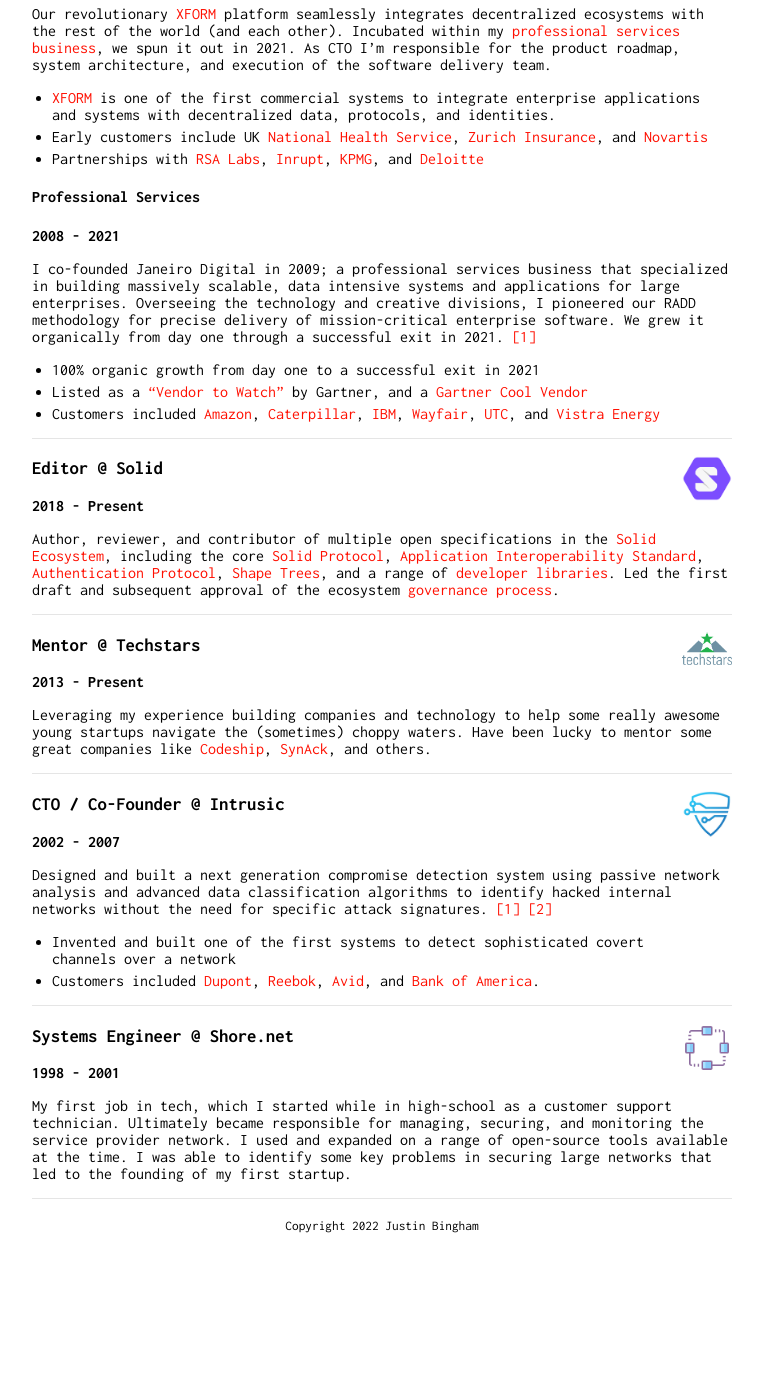
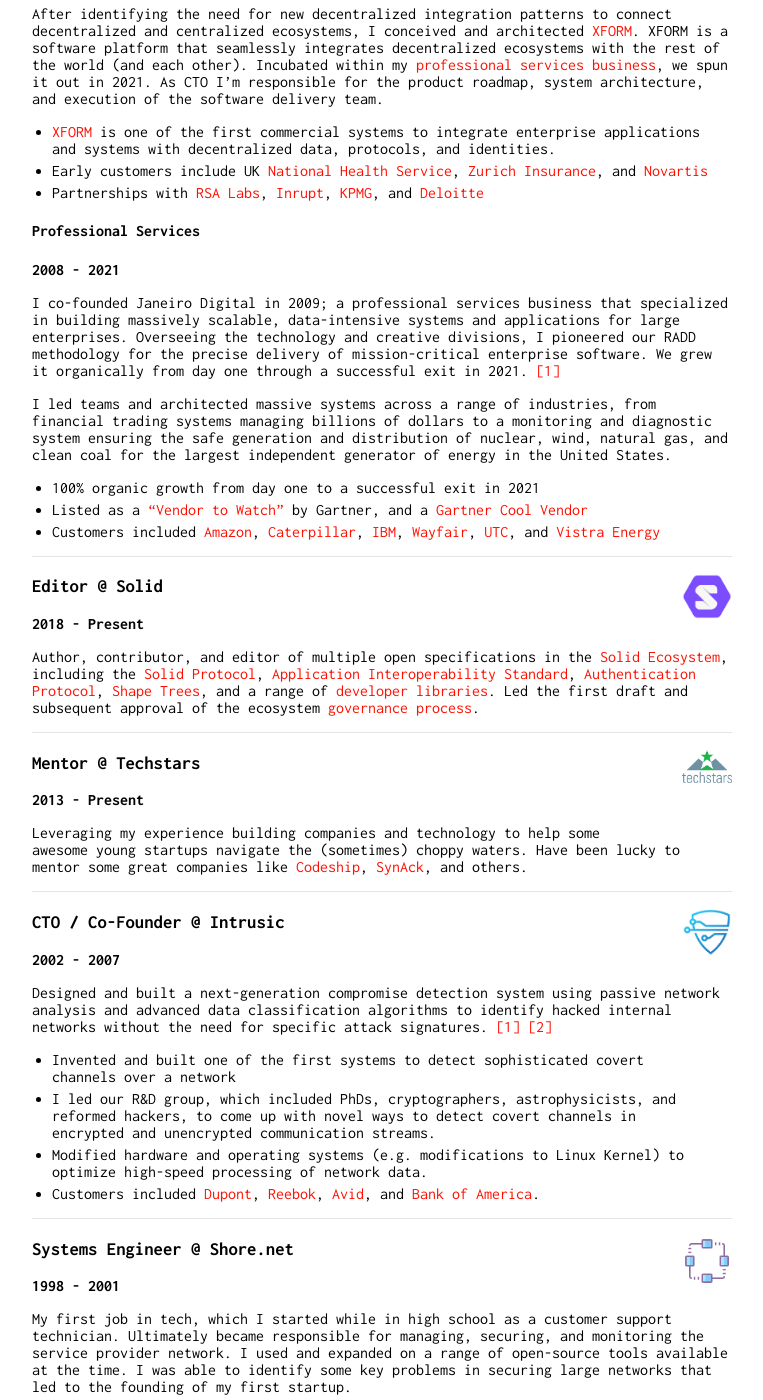
Before and after one commit to justinwb/justin.bingham.id, a Jekyll site: the page built from work-history.md, in a window 1280 px wide and 1400 px high, scrolled down 506 px. Shown: the whole window, without its empty margins (258-1021 px from the left). Built offline with Jekyll 4.4.1, drawn with Linux system fonts in a browser that asks for light colours; before the commit the page ends 1739 px from its top, so only the background shows below that; some of the changed text lies outside the part shown.

Commit message:
add context to work history

```diff
--- a/work-history.md
+++ b/work-history.md
@@ -5,7 +5,7 @@
 
 ## Work History
 
-I started my career right out of high-school with a [focus on network security](#work-intrusic),
+I started my career right out of high school with a [focus on network security](#work-intrusic),
 subsequently inventing one of the first systems to detect sophisticated covert channels over a network.
 After that, I co-founded a [professional-services firm](#work-jd) focused on
 delivering mission-critical enterprise software, which grew
@@ -33,7 +33,10 @@
 
 **2018 - Present**
 
-Our revolutionary [XFORM](https://www.janeirodigital.com/xform/) platform seamlessly integrates decentralized
+After identifying the need for new decentralized integration patterns to
+connect decentralized and centralized ecosystems, I conceived and architected
+[XFORM](https://www.janeirodigital.com/xform/). XFORM is a software platform
+that seamlessly integrates decentralized
 ecosystems with the rest of the world (and each other). Incubated within my
 [professional services business](#work-jd-services), we spun it out in 2021.
 As CTO I'm responsible for the product roadmap, system architecture, and
@@ -53,11 +56,17 @@
 **2008 - 2021**
 
 I co-founded Janeiro Digital in 2009; a professional services business that
-specialized in building massively scalable, data intensive systems and
+specialized in building massively scalable, data-intensive systems and
 applications for large enterprises. Overseeing the technology and creative divisions,
-I pioneered our RADD methodology for precise delivery of mission-critical
+I pioneered our RADD methodology for the precise delivery of mission-critical
 enterprise software. We grew it organically from day one through a successful exit in 2021.
 [[1]](https://www.inc.com/peter-cohan/i-was-blown-away-by-how-these-brothers-built-a-25.html)
+
+I led teams and architected massive systems across a range of industries,
+from financial trading systems managing billions of dollars to a monitoring
+and diagnostic system ensuring the safe generation and distribution of nuclear,
+wind, natural gas, and clean coal for the largest independent generator of
+energy in the United States.
 
 * 100% organic growth from day one to a successful exit in 2021
 * Listed as a ["Vendor to Watch"](https://www.businesswire.com/news/home/20170315005824/en/Janeiro-Digital-Named-a-Vendor-to-Watch-by-Gartner)
@@ -75,8 +84,8 @@
 
 **2018 - Present**
 
-Author, reviewer, and contributor of multiple open specifications in the [Solid Ecosystem](https://solidproject.org),
-including the core [Solid Protocol](https://solidproject.org/TR/protocol),
+Author, contributor, and editor of multiple open specifications in the [Solid Ecosystem](https://solidproject.org),
+including the [Solid Protocol](https://solidproject.org/TR/protocol),
 [Application Interoperability Standard](https://solid.github.io/data-interoperability-panel/specification/),
 [Authentication Protocol](https://solid.github.io/solid-oidc/), [Shape Trees](https://shapetrees.org/TR/specification/),
 and a range of [developer libraries](decentralized). Led the first draft and subsequent
@@ -91,7 +100,7 @@
 
 **2013 - Present**
 
-Leveraging my experience building companies and technology to help some really
+Leveraging my experience building companies and technology to help some
 awesome young startups navigate the (sometimes) choppy waters. Have been lucky to
 mentor some great companies like [Codeship](https://www.cloudbees.com/products/codeship),
 [SynAck](https://www.synack.com/), and others.
@@ -105,13 +114,18 @@
 
 **2002 - 2007**
 
-Designed and built a next generation compromise detection system using passive
+Designed and built a next-generation compromise detection system using passive
 network analysis and advanced data classification algorithms to identify
 hacked internal networks without the need for specific attack signatures. [[1]](https://www.baltimoresun.com/news/bs-xpm-2004-03-04-0403040090-story.html)
 [[2]](https://www.eweek.com/security/security-start-up-seeks-to-spot-solve-compromises/)
 
 - Invented and built one of the first systems to detect sophisticated covert
 channels over a network
+- I led our R&D group, which included PhDs, cryptographers, astrophysicists, and
+  reformed hackers, to come up with novel ways to detect covert channels
+  in encrypted and unencrypted communication streams.
+- Modified hardware and operating systems (e.g. modifications to Linux Kernel)
+  to optimize high-speed processing of network data.
 - Customers included [Dupont](https://www.dupont.com/), [Reebok](https://reebok.com),
   [Avid](https://avid.com), and [Bank of America](https://bankofamerica.com).
 
@@ -124,7 +138,7 @@
 
 **1998 - 2001**
 
-My first job in tech, which I started while in high-school as a customer support
+My first job in tech, which I started while in high school as a customer support
 technician. Ultimately became responsible for managing, securing, and monitoring
 the service provider network. I used and expanded on a range of
 open-source tools available at the time. I was able to identify some key problems
```
Also changed, not shown: other parts of work-history.md (+2 -2 lines).
